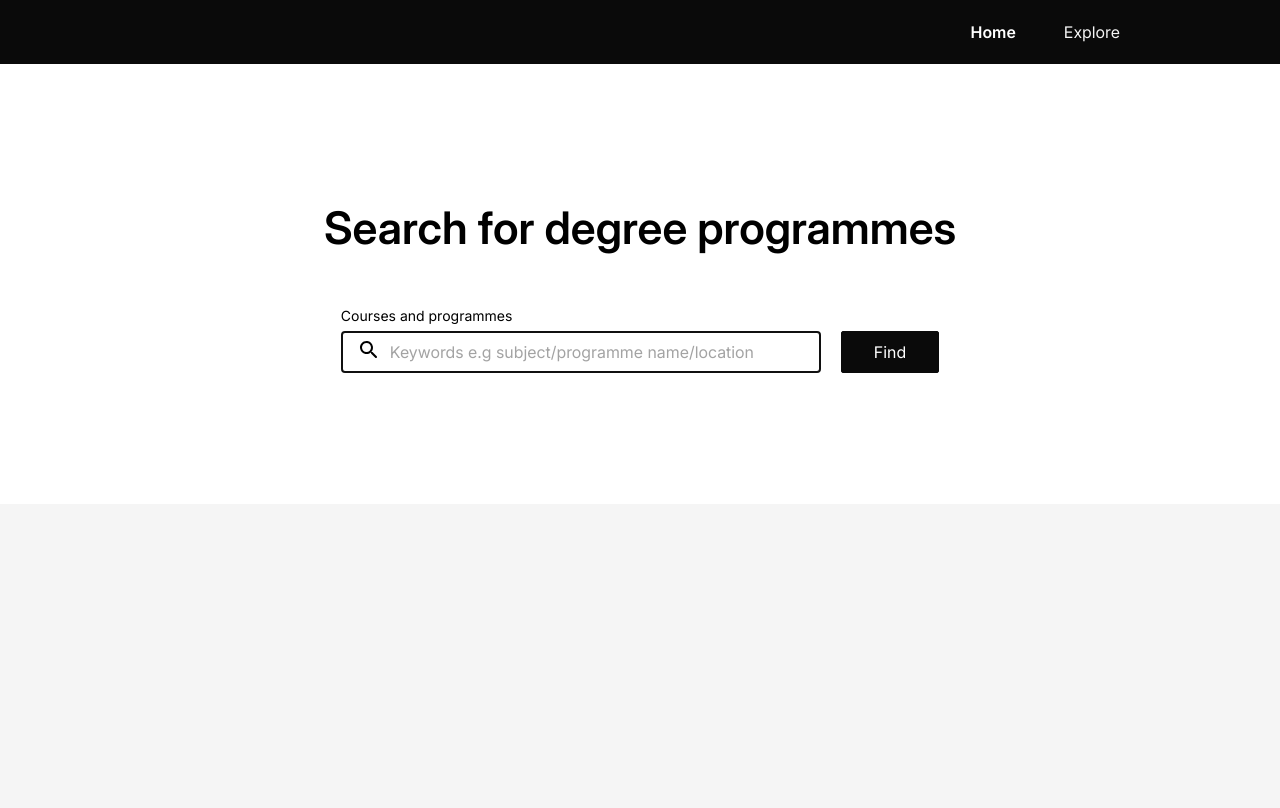
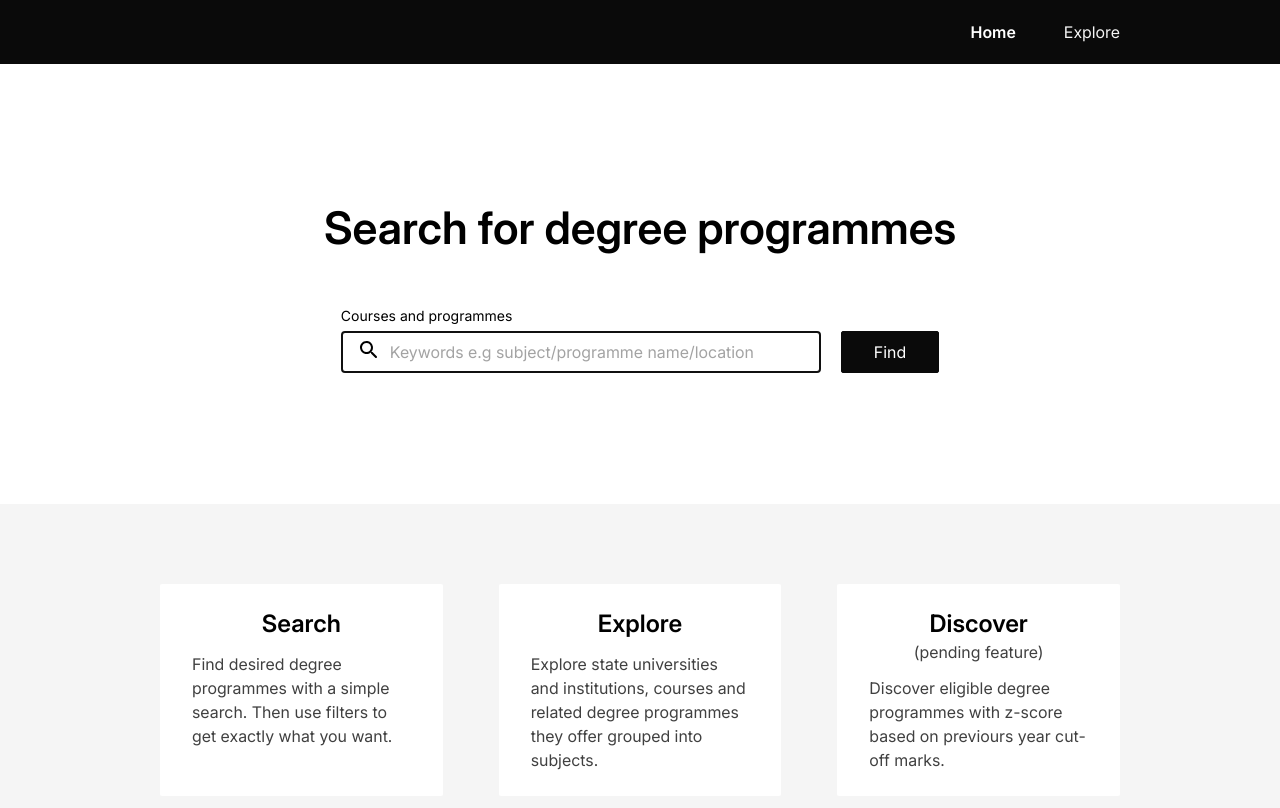
Before and after one commit to qkenn/findmycourse-react, a React (Vite) app: page / in a window 1280 px wide. Shown: the top 808 px of the page. Built offline with nearby package versions, Linux system fonts and the light colour scheme.

Commit message:
feat: display general site info in homepage

```diff
--- a/index.html
+++ b/index.html
@@ -5,7 +5,7 @@
     <meta name="viewport" content="width=device-width, initial-scale=1.0" />
     <title>Home</title>
   </head>
-  <body class="min-h-[120vh] bg-neutral-100">
+  <body class="bg-neutral-100">
     <div id="root"></div>
     <script type="module" src="/src/main.jsx"></script>
   </body>
--- /dev/null
+++ b/src/components/GeneralInfo.jsx
@@ -0,0 +1,23 @@
+import InfoCard from './InfoCard';
+
+export default function GeneralInfo() {
+  return (
+    <section className="mx-auto my-20 flex max-w-[62.5rem] justify-between gap-14 px-5">
+      <InfoCard
+        title="Search"
+        text="Find desired degree programmes with a simple search. Then use filters to get exactly what you want."
+      />
+
+      <InfoCard
+        title="Explore"
+        text="Explore state universities and institutions, courses and related degree programmes they offer grouped into subjects."
+      />
+
+      <InfoCard
+        title="Discover"
+        text="Discover eligible degree programmes with z-score based on previours year cut-off marks."
+        pending={true}
+      />
+    </section>
+  );
+}
--- a/src/components/HomeProgrammes.jsx
+++ b/src/components/HomeProgrammes.jsx
@@ -12,9 +12,12 @@ export function HomeProgrammes() {
       : Math.ceil((programmes.count || 0) / (programmes.pageSize || 8));
 
   return (
-    <ul className="col-span-8 flex flex-col gap-10">
+    <section className="col-span-8">
+      <ul className="flex flex-col gap-10">
         {programmes.results &&
-        programmes.results.map((p) => <HomeProgrammeCard key={p.id} {...p} />)}
+          programmes.results.map((p) => (
+            <HomeProgrammeCard key={p.id} {...p} />
+          ))}
 
         {programmes.searchError && <p>{programmes.searchError}</p>}
 
@@ -23,11 +26,11 @@ export function HomeProgrammes() {
         {programmes.count && programmes.results && (
           <div className="flex justify-center gap-3">
             {[...Array(pagesCount)].map((_, index) => (
-            // pagination links
               <PaginationLink key={index} index={index} />
             ))}
           </div>
         )}
       </ul>
+    </section>
   );
 }
--- /dev/null
+++ b/src/components/InfoCard.jsx
@@ -0,0 +1,11 @@
+export default function InfoCard({ title, text, pending = false }) {
+  return (
+    <div className="flex-1 rounded-sm bg-white px-8 py-6">
+      <h3 className="text-center text-2xl font-semibold">{title}</h3>
+      {pending && (
+        <div className="text-center text-neutral-700">(pending feature)</div>
+      )}
+      <p className="mt-3 text-neutral-700">{text}</p>
+    </div>
+  );
+}
--- a/src/components/ProgrammesGrid.jsx
+++ b/src/components/ProgrammesGrid.jsx
@@ -4,10 +4,10 @@ import { HomeProgrammes } from './HomeProgrammes';
 export default function ProgrammesGrid() {
   return (
     <main className="my-10 px-5">
-      <div className="mx-auto grid max-w-[62.5rem] grid-cols-12 gap-10">
+      <section className="mx-auto grid max-w-[62.5rem] grid-cols-12 gap-10">
         <FiltersContainer />
         <HomeProgrammes />
-      </div>
+      </section>
     </main>
   );
 }
--- a/src/pages/HomePage.jsx
+++ b/src/pages/HomePage.jsx
@@ -4,6 +4,7 @@ import { programmesReducer } from '../reducers/programmesReducer';
 import { FiltersReducer } from '../reducers/filtersReducer';
 import { searchProgrammes } from '../utils/searchProgrammes';
 import ProgrammesGrid from '../components/ProgrammesGrid';
+import GeneralInfo from '../components/GeneralInfo';
 
 export const ProgrammeContext = createContext();
 
@@ -40,6 +41,8 @@ export function HomePage() {
 
         {initialized && <ProgrammesGrid />}
       </ProgrammeContext.Provider>
+
+      <GeneralInfo />
     </>
   );
 }
```
Lines whose indentation alone changed are shown as unchanged.
